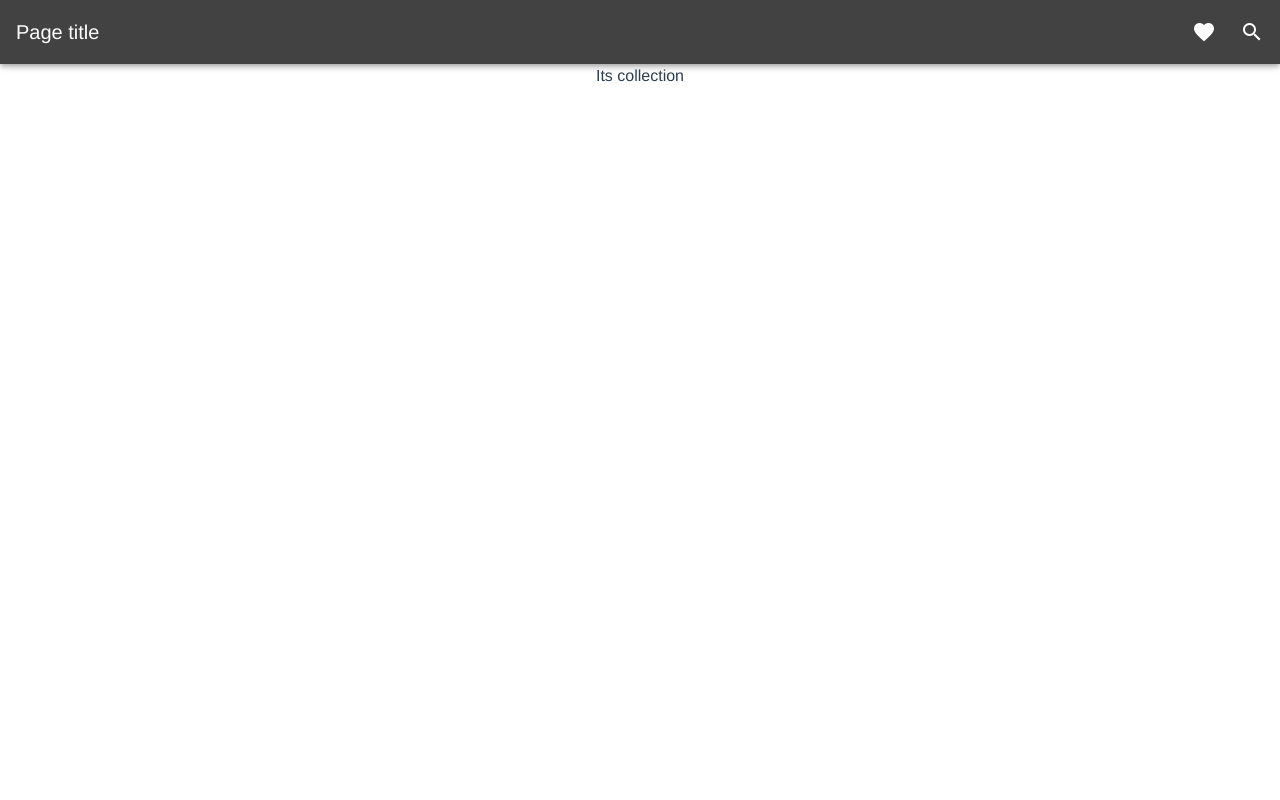
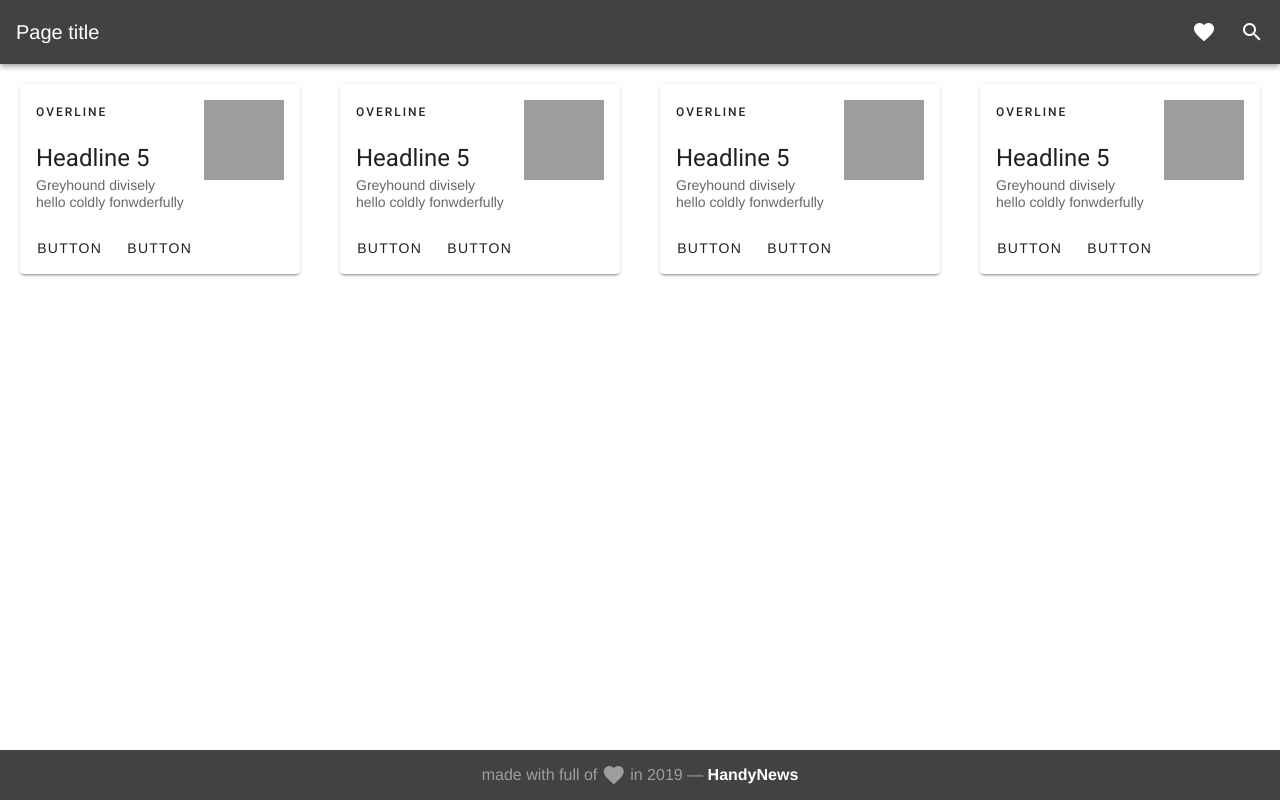
Before and after one commit to Azjargal13/handy-news, a Vue app: page /news in a window 1280 px wide. Built offline with nearby package versions, Linux system fonts and the light colour scheme.

Commit message:
add cards to show news content

```diff
--- a/src/App.vue
+++ b/src/App.vue
@@ -3,7 +3,7 @@
     <v-app>
       <ToolbarComp />
       <router-view></router-view>
-      <!-- <FooterComp /> -->
+      <FooterComp />
     </v-app>
   </div>
 </template>
--- a/src/components/helper/NewsCollection.vue
+++ b/src/components/helper/NewsCollection.vue
@@ -1,6 +1,30 @@
 <template>
-  <div>
-    Its collection
+  <div class="d-flex">
+    <!-- in cicle logo shows news source -->
+    <v-card
+      class="mx-5 mt-5"
+      max-width="344"
+      style="text-align:left"
+      v-for="news in newsAll"
+      :key="news.id"
+    >
+      <v-list-item three-line>
+        <v-list-item-content>
+          <div class="overline mb-4">OVERLINE</div>
+          <v-list-item-title class="headline mb-1"
+            >Headline 5</v-list-item-title
+          >
+          <v-list-item-subtitle
+            >Greyhound divisely hello coldly fonwderfully</v-list-item-subtitle
+          >
+        </v-list-item-content>
+        <v-list-item-avatar tile size="80" color="grey"></v-list-item-avatar>
+      </v-list-item>
+      <v-card-actions>
+        <v-btn text>Button</v-btn>
+        <v-btn text>Button</v-btn>
+      </v-card-actions>
+    </v-card>
   </div>
 </template>
 
@@ -8,11 +32,44 @@
 import Vue from "vue";
 import Component from "vue-class-component";
 
+interface newsBundle {
+  title: string;
+  content: string;
+  publisher: string;
+  publishedOn: string;
+}
+
 @Component({})
 export default class NewsCollection extends Vue {
   constructor() {
     super();
   }
+  private newsAll: Array<newsBundle> = [
+    {
+      title: "title1",
+      content: "content1",
+      publisher: "publisher1",
+      publishedOn: "17-Dec, 19"
+    },
+    {
+      title: "title2",
+      content: "content2",
+      publisher: "publisher2",
+      publishedOn: "17-Dec, 19"
+    },
+    {
+      title: "title3",
+      content: "content3",
+      publisher: "publisher3",
+      publishedOn: "17-Dec, 19"
+    },
+    {
+      title: "title4",
+      content: "content4",
+      publisher: "publisher",
+      publishedOn: "17-Dec, 19"
+    }
+  ];
 
   mounted() {}
 }
--- a/src/components/main/CategoryComp.vue
+++ b/src/components/main/CategoryComp.vue
@@ -6,7 +6,7 @@
       label="News category"
       color="black"
       multiple="true"
-      class="categorySel"
+      class="mx-auto"
       hint="You can pick up various type of news :)"
       persistent-hint
       prepend-icon="$bmark"
@@ -14,7 +14,7 @@
     <!-- date picker -->
     <DatePickerComp />
     <!-- news fetching confirmation button -->
-    <v-btn class="secondary newsBtn" to="/news" block>
+    <v-btn class="secondary pa=3 newsBtn" to="/news" block>
       <v-icon>$news</v-icon>
       Show my news
     </v-btn>
@@ -55,9 +55,6 @@ export default class CategoryComp extends Vue {
 
 <style scoped>
 .newsBtn {
-  padding: 15px;
+  margin-bottom: 170px;
 }
-.categorySel {
-  margin: 15px auto;
-}</style
->>
+</style>
--- a/src/components/main/DatePickerComp.vue
+++ b/src/components/main/DatePickerComp.vue
@@ -1,6 +1,6 @@
 <template>
   <div>
-    <v-col class="datePicker">
+    <v-col class="mb-6 pa-0" cols="12" lg="6">
       <v-menu
         v-model="dateSelect"
         :close-on-content-click="false"
@@ -8,8 +8,14 @@
         transition="scale-transition"
       >
         <template v-slot:activator="{ on }">
-          <v-text-field v-model="date" prepend-icon="$event" readonly v-on="on"
-          hint="You can select the date news published :)" persistent-hint>
+          <v-text-field
+            v-model="date"
+            prepend-icon="$event"
+            readonly
+            v-on="on"
+            hint="You can select the date news published :)"
+            persistent-hint
+          >
           </v-text-field>
         </template>
         <v-date-picker
@@ -37,7 +43,6 @@ export default class DatePickerComp extends Vue {
 </script>
 
 <style scoped>
-.datePicker{
-  margin-bottom: 15px;
+.datePicker {
 }
 </style>
--- a/src/components/main/FooterComp.vue
+++ b/src/components/main/FooterComp.vue
@@ -1,9 +1,14 @@
 <template>
   <div>
-    <v-footer absolute class="font-weight-medium footer " color="secondary">
-      <v-col class="text-center" cols="12">
-        made with full of <v-icon>$heart</v-icon> in
-        {{ new Date().getFullYear() }} — <strong>HandyNews</strong>
+    <v-footer
+      absolute
+      class="font-weight-medium footer pa-0 "
+      color="secondary"
+    >
+      <v-col class="text-center grey--text" cols="12">
+        made with full of <v-icon color="grey">$heart</v-icon> in
+        {{ new Date().getFullYear() }} —
+        <strong class="white--text">HandyNews</strong>
       </v-col>
     </v-footer>
   </div>
--- a/src/components/main/SearchComp.vue
+++ b/src/components/main/SearchComp.vue
@@ -7,7 +7,7 @@
         justify="center"
         class="containerScroll"
       >
-        <div class="search-outer">
+        <div class="search-outer mx-0 my-auto">
           <div class="search-text">
             <!-- due to scrolling search box is moving up & up -->
             <!-- need to keep its position fixed -->
@@ -17,7 +17,7 @@
               id="search"
               height="60"
               outlined
-              class="search"
+              class="pa-0 mt-12"
               append-icon="$search"
               hint="You can select multiple sources :)"
               aria-autocomplete="list"
@@ -55,12 +55,12 @@
                 <span>Left tooltip</span>
               </v-tooltip> -->
             </div>
-            <div v-show="showSelected" class="selectedDiv">
+            <div v-show="showSelected" class="mx-auto">
               <h3>Your selected news sources are</h3>
               <h4
                 v-for="src in selectedNewsSrc"
                 :key="src.id"
-                class="selectedNewsSrc"
+                class="selectedNewsSrc mx-5 my-0.5"
               >
                 {{ src }}
               </h4>
@@ -88,8 +88,8 @@ export default class SearchComp extends Vue {
   private selectedNewsSrc: Array<string> = [];
   private alreadySelectedSrc: boolean = false;
   private hideCategory: boolean = false;
-  private msg:string = "Sorry, could not find :(";
-  private showMsg:boolean = false;
+  private msg: string = "Sorry, could not find :(";
+  private showMsg: boolean = false;
   private newsSrc: Array<string> = [
     "ikon",
     "gogo.mn",
@@ -124,7 +124,7 @@ export default class SearchComp extends Vue {
       //this.showSelected = false;
     } else {
       this.initShowSrc = false;
-      this.showMsg = false
+      this.showMsg = false;
       this.filteredSrc = this.newsSrc.filter(newsSite => {
         return newsSite.toLowerCase().includes(this.searchText.toLowerCase());
       });
@@ -157,14 +157,12 @@ export default class SearchComp extends Vue {
   position: relative;
   color: dimgrey;
   width: 450px;
-  margin: 0 auto;
 }
 .selectedSrc {
   margin: 5px 10px 5px auto;
 }
 .selectedNewsSrc {
   color: gray;
-  margin: 5px auto;
 }
 .containerScroll {
   max-height: 1000px;
@@ -172,7 +170,4 @@ export default class SearchComp extends Vue {
 .v-input {
   padding: 10px;
 }
-.selectedDiv{
-  margin: 15px auto;
-}
 </style>
--- a/src/plugins/vuetify.ts
+++ b/src/plugins/vuetify.ts
@@ -10,7 +10,7 @@ export default new Vuetify({
       heart: "mdi-heart",
       news: "mdi-newspaper",
       event: "mdi-calendar",
-      bmark:"mdi-bookmark-check"
+      bmark: "mdi-bookmark-check"
     }
   },
   theme: {
```
